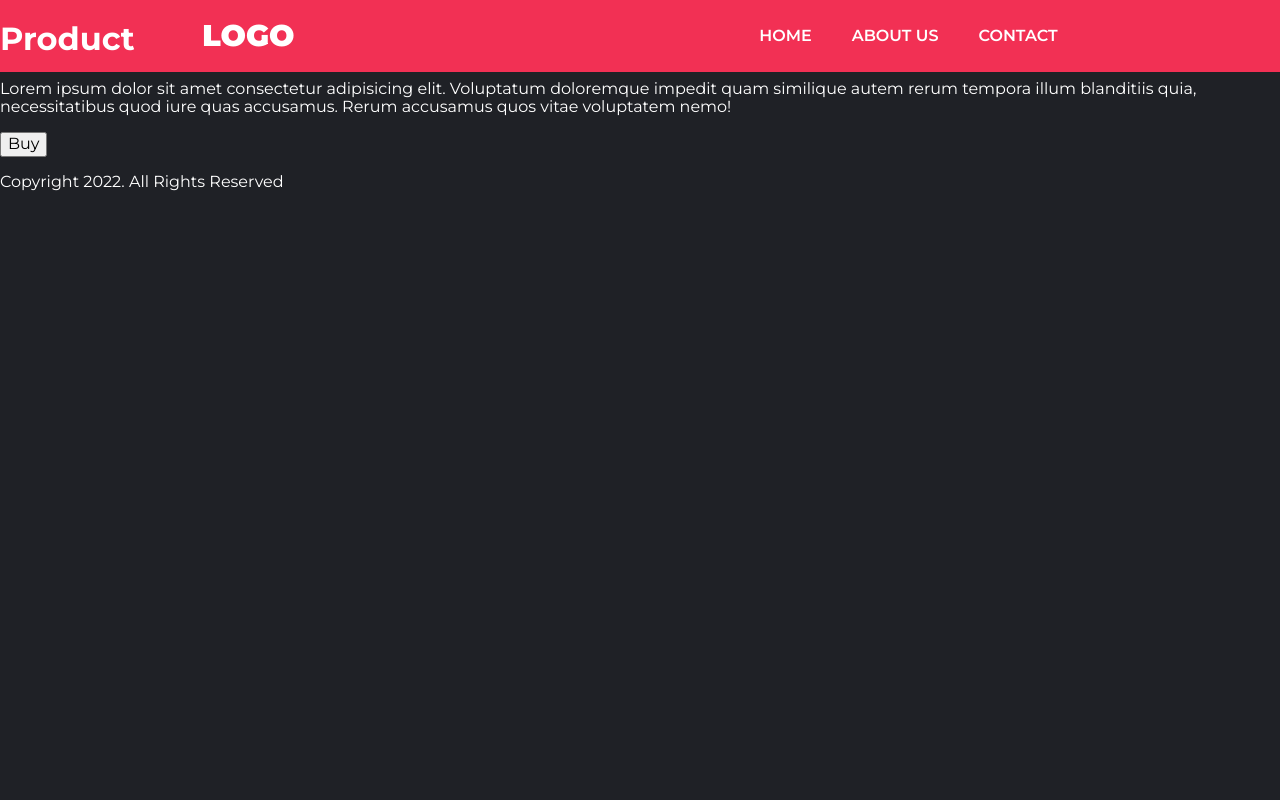
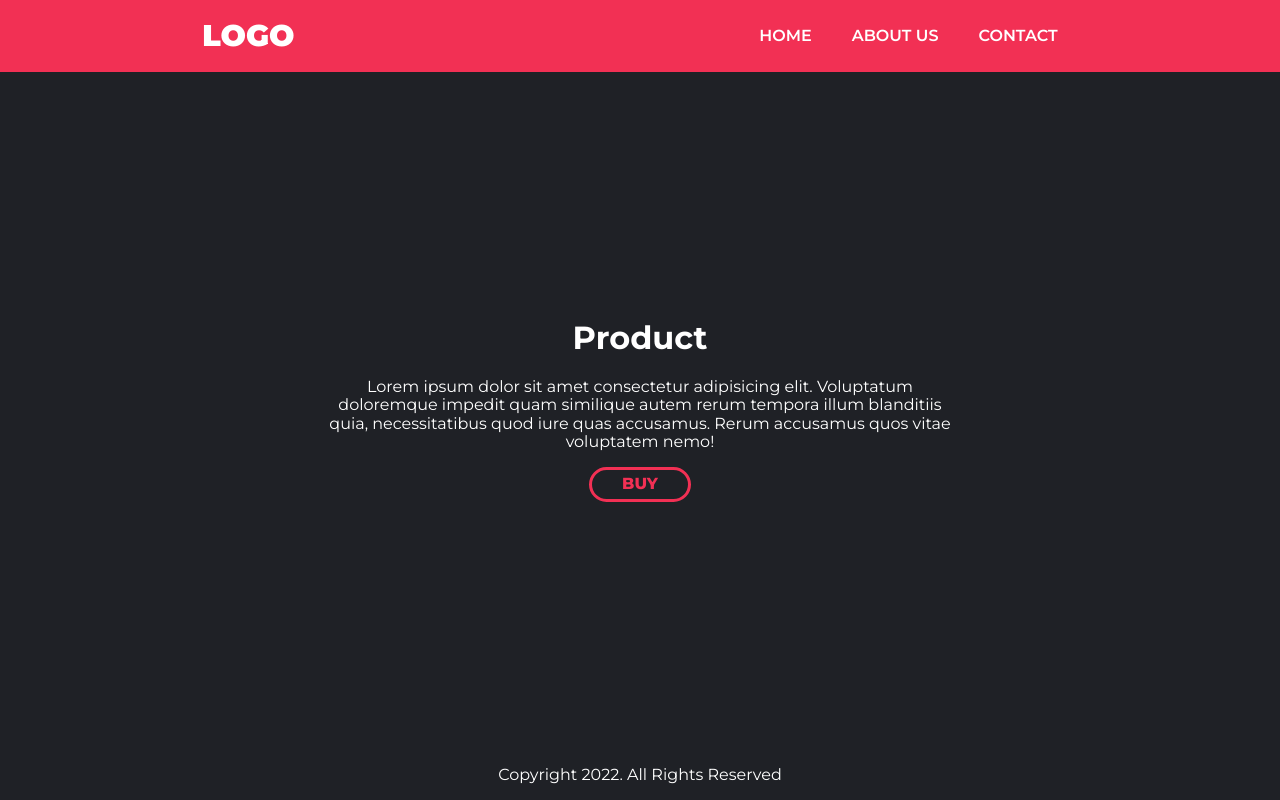
Before and after one commit to francoicasu/proyecto-grupal-jap, a plain HTML site: page index.html in a window 1280 px wide. Drawn offline with Linux system fonts and the light colour scheme.

Commit message:
Last commit

```diff
--- a/style.css
+++ b/style.css
@@ -69,3 +69,49 @@ body{
 .nav .nav-ul .nav-li a:hover::after{
     width: 100%;
 }
+
+/* Commit Main */
+
+.main-section{
+    width: 100%;
+    height: 100vh;
+    display: flex;
+    flex-direction: column;
+    align-items: center;
+    justify-content: center;
+}
+
+.main-content{
+    border-radius: 25px;
+    width: 50%;
+    text-align: center;
+}
+
+.main-content .main-btn{
+    padding: 5px 30px;
+    border-radius: 25px;
+    border: solid 3px var(--primary-clr);
+    background-color: var(--bg-clr);
+    color: var(--primary-clr);
+    text-transform: uppercase;
+    font-weight: 800;
+    transition: all .5s ease;
+    cursor: pointer;
+}
+
+.main-content .main-btn:hover{
+    background-color: var(--primary-clr);
+    color: var(--bg-clr);
+}
+
+h1{
+    text-align: center;
+}
+
+footer{
+    text-align: center;
+    position: absolute;
+    bottom: 0;
+    left: 50%;
+    transform: translateX(-50%);
+}
```
